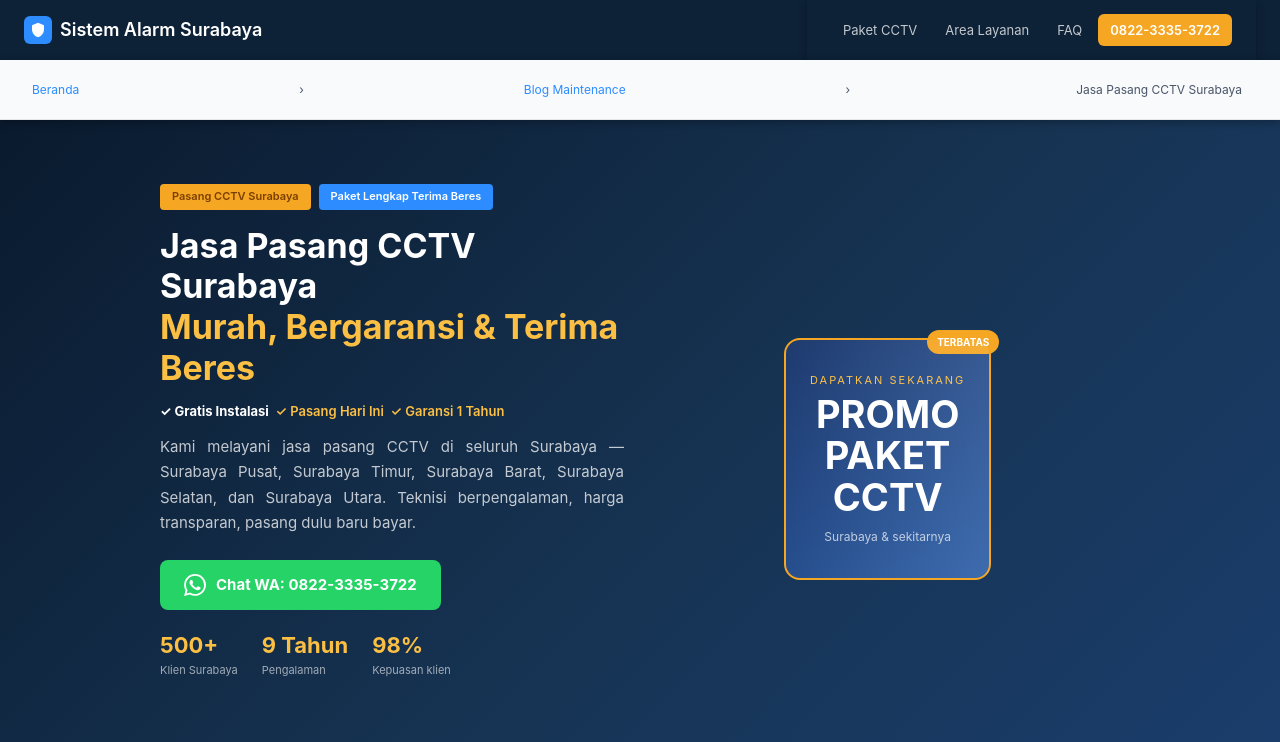
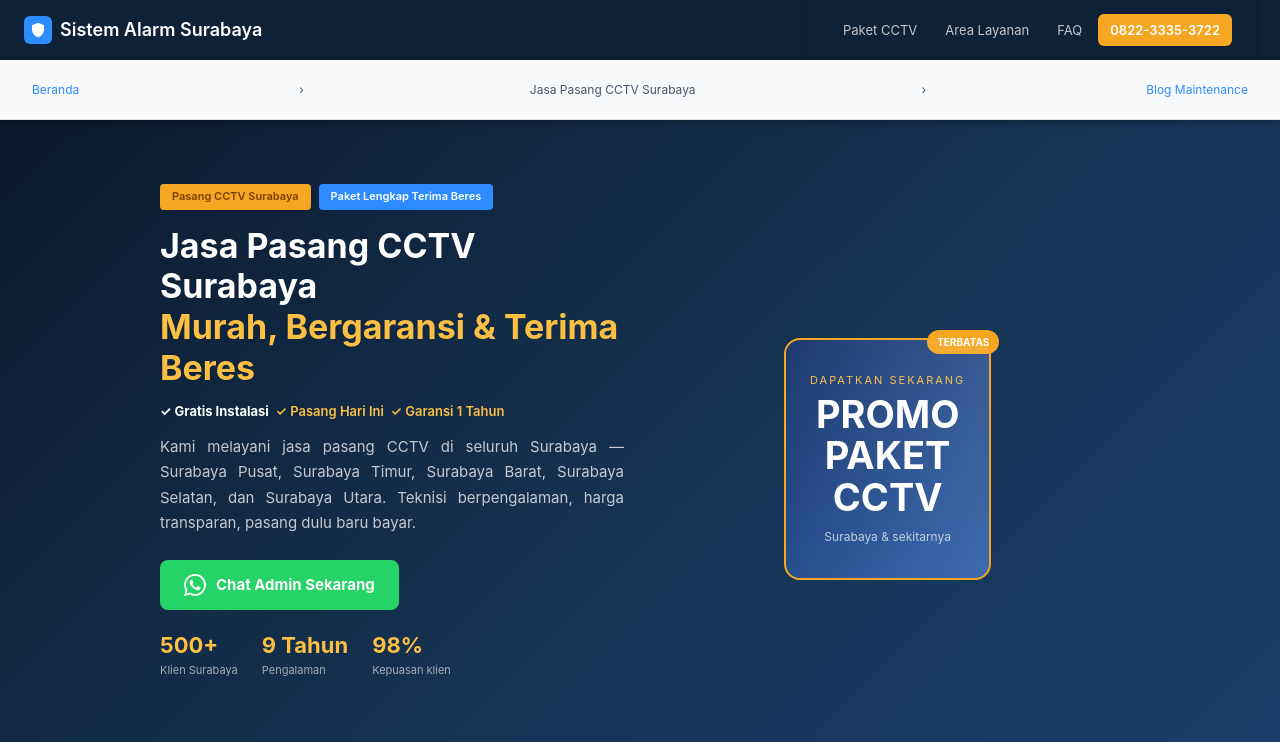
Before and after one commit to rahsyah/sistemalarm, a plain HTML site: page index.html in a window 1280 px wide. Shown: the top 742 px of the page. Drawn offline with Linux system fonts and the light colour scheme.

Commit message:
Update index.html

```diff
--- a/index.html
+++ b/index.html
@@ -870,9 +870,9 @@
   <nav class="breadcrumb" aria-label="Breadcrumb">
     <a href="https://sistemalarmsurabaya.vercel.app">Beranda</a>
     <span aria-hidden="true">›</span>
+    <span aria-current="page">Jasa Pasang CCTV Surabaya</span>
+    <span aria-hidden="true">›</span>
     <a href="https://jumplang.blogspot.com/search?q=DVR+CAMERA+CCTV&updated-max=2012-11-07T05:25:00-08:00&max-results=20&by-date=true">Blog Maintenance</a>
-    <span aria-hidden="true">›</span>
-    <span aria-current="page">Jasa Pasang CCTV Surabaya</span>
   </nav>
 
   <!-- HERO -->
@@ -893,7 +893,7 @@
         </p>
         <a href="https://wa.me/6282233353722?text=Halo%20SistemAlarm%2C%20saya%20mau%20tanya%20paket%20pasang%20CCTV%20di%20Surabaya" class="wa-btn" rel="nofollow" target="_blank" aria-label="Hubungi via WhatsApp">
           <svg viewBox="0 0 24 24"><path d="M17.472 14.382c-.297-.149-1.758-.867-2.03-.967-.273-.099-.471-.148-.67.15-.197.297-.767.966-.94 1.164-.173.199-.347.223-.644.075-.297-.15-1.255-.463-2.39-1.475-.883-.788-1.48-1.761-1.653-2.059-.173-.297-.018-.458.13-.606.134-.133.298-.347.446-.52.149-.174.198-.298.298-.497.099-.198.05-.371-.025-.52-.075-.149-.669-1.612-.916-2.207-.242-.579-.487-.5-.669-.51-.173-.008-.371-.01-.57-.01-.198 0-.52.074-.792.372-.272.297-1.04 1.016-1.04 2.479 0 1.462 1.065 2.875 1.213 3.074.149.198 2.096 3.2 5.077 4.487.709.306 1.262.489 1.694.625.712.227 1.36.195 1.871.118.571-.085 1.758-.719 2.006-1.413.248-.694.248-1.289.173-1.413-.074-.124-.272-.198-.57-.347m-5.421 7.403h-.004a9.87 9.87 0 01-5.031-1.378l-.361-.214-3.741.982.998-3.648-.235-.374a9.86 9.86 0 01-1.51-5.26c.001-5.45 4.436-9.884 9.888-9.884 2.64 0 5.122 1.03 6.988 2.898a9.825 9.825 0 012.893 6.994c-.003 5.45-4.437 9.884-9.885 9.884m8.413-18.297A11.815 11.815 0 0012.05 0C5.495 0 .16 5.335.157 11.892c0 2.096.547 4.142 1.588 5.945L.057 24l6.305-1.654a11.882 11.882 0 005.683 1.448h.005c6.554 0 11.89-5.335 11.893-11.893a11.821 11.821 0 00-3.48-8.413z"/></svg>
-          Chat WA: 0822-3335-3722
+          Chat Admin Sekarang
         </a>
         <!-- Hero stat strip -->
         <div class="hero-stats">
@@ -1299,7 +1299,7 @@
     <p>Chat WhatsApp sekarang — konsultasi gratis, teknisi siap datang same day ke lokasi Anda di Surabaya.</p>
     <a href="https://wa.me/6282233353722?text=Halo%20SistemAlarm%2C%20saya%20mau%20tanya%20paket%20pasang%20CCTV%20di%20Surabaya" class="wa-btn" target="_blank" rel="nofollow" style="display:inline-flex; margin: 0 auto;">
       <svg viewBox="0 0 24 24"><path d="M17.472 14.382c-.297-.149-1.758-.867-2.03-.967-.273-.099-.471-.148-.67.15-.197.297-.767.966-.94 1.164-.173.199-.347.223-.644.075-.297-.15-1.255-.463-2.39-1.475-.883-.788-1.48-1.761-1.653-2.059-.173-.297-.018-.458.13-.606.134-.133.298-.347.446-.52.149-.174.198-.298.298-.497.099-.198.05-.371-.025-.52-.075-.149-.669-1.612-.916-2.207-.242-.579-.487-.5-.669-.51-.173-.008-.371-.01-.57-.01-.198 0-.52.074-.792.372-.272.297-1.04 1.016-1.04 2.479 0 1.462 1.065 2.875 1.213 3.074.149.198 2.096 3.2 5.077 4.487.709.306 1.262.489 1.694.625.712.227 1.36.195 1.871.118.571-.085 1.758-.719 2.006-1.413.248-.694.248-1.289.173-1.413-.074-.124-.272-.198-.57-.347m-5.421 7.403h-.004a9.87 9.87 0 01-5.031-1.378l-.361-.214-3.741.982.998-3.648-.235-.374a9.86 9.86 0 01-1.51-5.26c.001-5.45 4.436-9.884 9.888-9.884 2.64 0 5.122 1.03 6.988 2.898a9.825 9.825 0 012.893 6.994c-.003 5.45-4.437 9.884-9.885 9.884m8.413-18.297A11.815 11.815 0 0012.05 0C5.495 0 .16 5.335.157 11.892c0 2.096.547 4.142 1.588 5.945L.057 24l6.305-1.654a11.882 11.882 0 005.683 1.448h.005c6.554 0 11.89-5.335 11.893-11.893a11.821 11.821 0 00-3.48-8.413z"/></svg>
-      Chat WA Sekarang — 0822-3335-3722
+      Chat Admin Sekarang
     </a>
   </div>
 
@@ -1325,7 +1325,7 @@
         <h4>Kontak</h4>
         <a href="tel:+6282233353722">📞 0822-3335-3722</a>
         <a href="https://wa.me/6282233353722" target="_blank" rel="nofollow">💬 CP: Admin Hamsyah</a>
-        <a href="/cdn-cgi/l/email-protection#78080a17160c1d0a190b1d1b0d0a11161c17381f15191114561b1715">✉ <span class="__cf_email__" data-cfemail="e28b8c848da2918b9196878f838e83908fcc8b86">[email&#160;protected]</span></a>
+        <a href="/cdn-cgi/l/email-protection#78080a17160c1d0a190b1d1b0d0a11161c17381f15191114561b1715">✉ <span class="__cf_email__" data-cfemail="e28b8c848da2918b9196878f838e83908fcc8b86">[mail@rahayusecurindo@gmail.com</span></a>
         <a href="#faq">FAQ</a>
       </div>
     </div>
```
